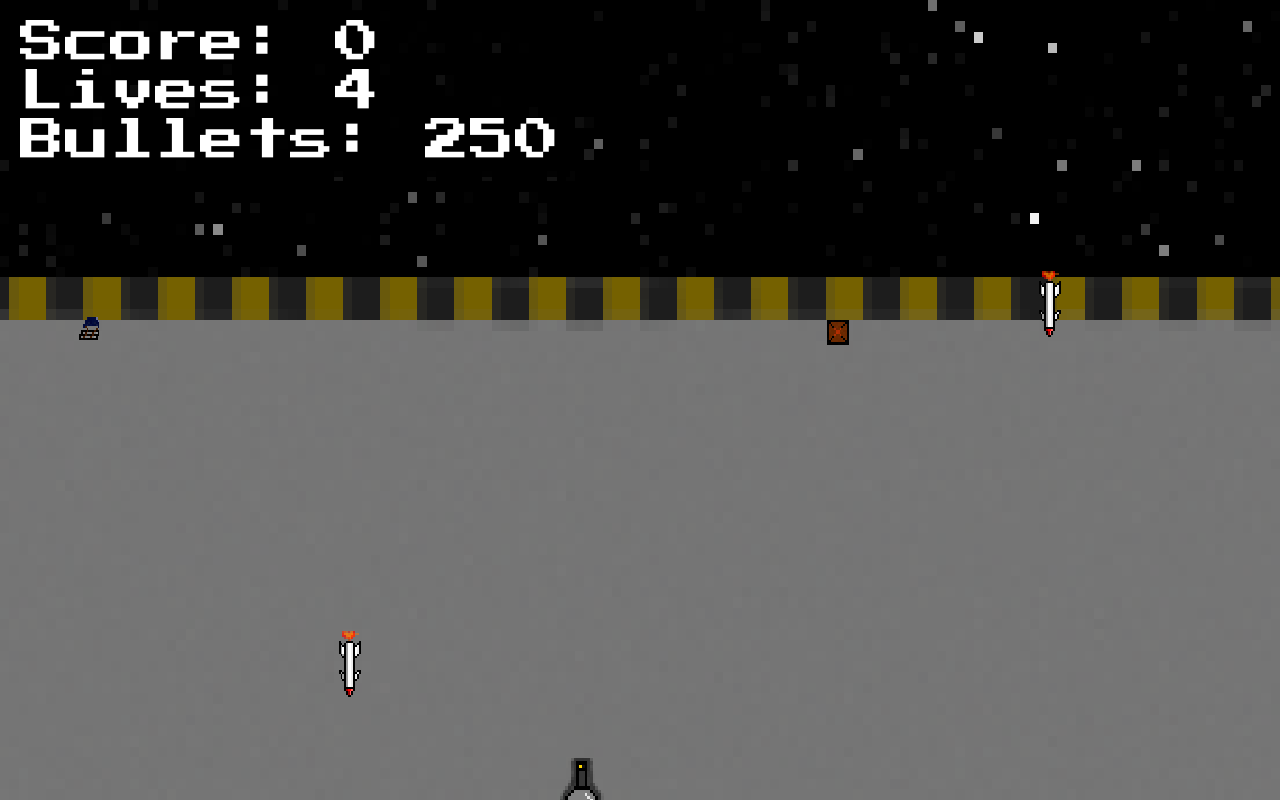
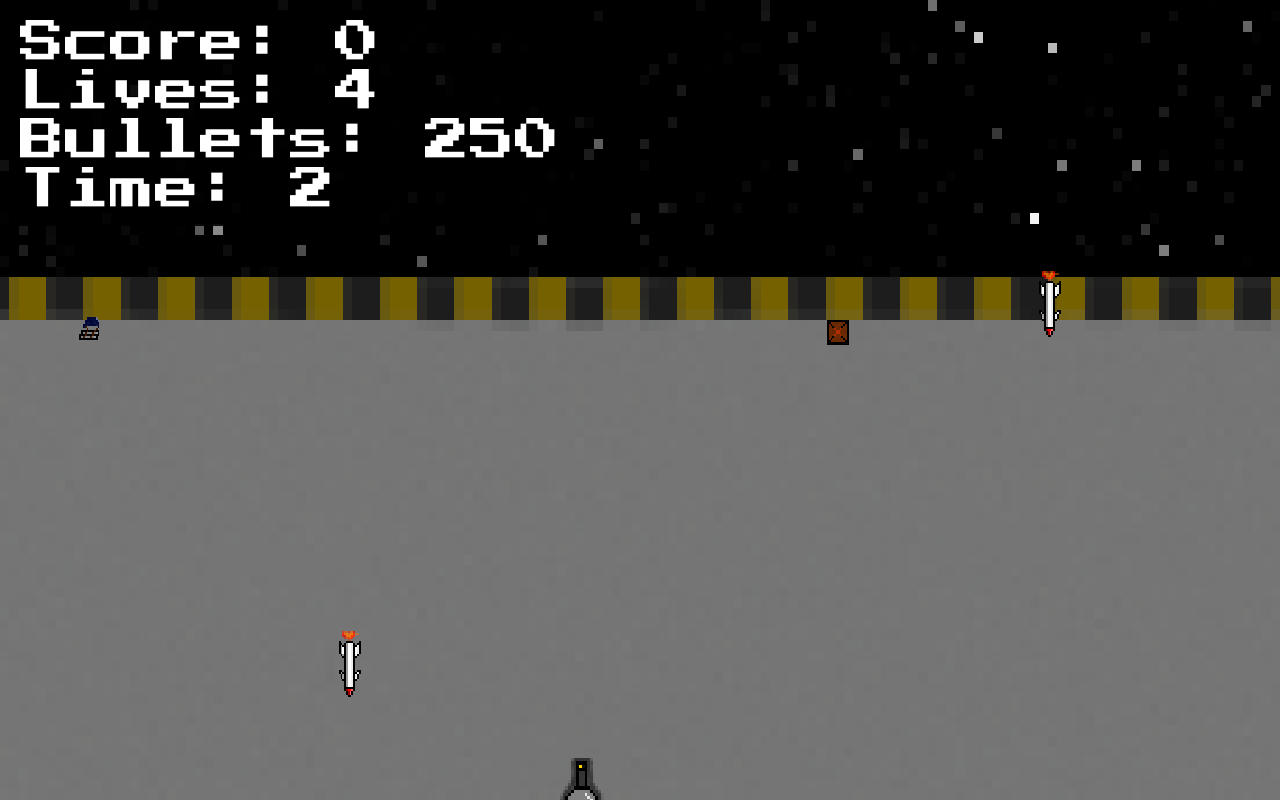
Before and after one commit to tlk106/Missile-Fighter, a website with bundled scripts: page index.html in a window 1280 px wide. Both pictures are taken after a click on the button "Play". Built offline with nearby package versions, Linux system fonts and the light colour scheme.

Commit message:
Add Timer

```diff
--- a/Game/game.js
+++ b/Game/game.js
@@ -6,6 +6,7 @@ let lives = 4; // Player lives
 const playerSpeed = 7.5; // Player speed
 const playerBulletSpeed = 10; // Bullet speed
 let bulletcount = 250; // Bullet count
+let timer = 0; // How long the game has been running
 
 const keys = {};
 const bullets = []; // Bullets array
@@ -301,6 +302,13 @@ const gameLoop = (currentTime) => {
 const play = () => {
   lastFrameTime = performance.now(); // Initialize last frame time
   requestAnimationFrame(gameLoop); // Start the game loop
+
+  // Start the timer
+  setInterval(() => {
+    if (!gameOver) {
+      timer += 1;
+    }
+  }, 1000);
 };
 
 document.addEventListener("DOMContentLoaded", () => {
@@ -325,4 +333,5 @@ export {
   bulletcount,
   suppliesDrop,
   updateSuppliesDrop,
+  timer,
 };
--- a/Game/ui.js
+++ b/Game/ui.js
@@ -1,5 +1,5 @@
 // Import score, lives, and bulletcount from the game module
-import { score, lives, bulletcount } from './game.js';
+import { score, lives, bulletcount, timer } from './game.js';
 
 // Function to toggle visibility of an element by its ID
 const hideOrShowElementByID = (id) => {
@@ -49,6 +49,14 @@ const updateLives = () => {
   }
 };
 
+// Function to update the timer display
+const updateTimer = () => {
+  const timerLabel = document.getElementById("timer_label");
+  if (timerLabel) {
+    timerLabel.innerHTML = `Time: ${timer}`; // Display current time
+  }
+};
+
 // Function to update the bullet count display
 const updateBulletCount = () => {
   const bulletCountLabel = document.getElementById("bullet_count_label");
@@ -71,6 +79,7 @@ const play = () => {
   setInterval(updateScore, 100); // Update score every 100 ms
   setInterval(updateLives, 100); // Update lives every 100 ms
   setInterval(updateBulletCount, 100); // Update bullet count every 100 ms
+  setInterval(updateTimer, 100); // Update timer every 100 ms
 };
 
 // Event listener for when the DOM is fully loaded
--- a/index.html
+++ b/index.html
@@ -47,10 +47,11 @@
         <canvas width="2200" height="1200" id="game-canvas"></canvas>
       </div>
       <div id="game-ui">
-        <div id="bullet_count_box">
+        <div id="game_labels-container">
           <label class="game_label" id="score_label">Score: 0</label> <br>
           <label class="game_label" id="lives_label">Lives: 4</label> <br>
-          <label class="game_label" id="bullet_count_label">Bullets: 250</label>
+          <label class="game_label" id="bullet_count_label">Bullets: 250</label> <br>
+          <label class="game_label" id="timer_label">Time: 0</label>
         </div>
       </div>
     </div>
```
